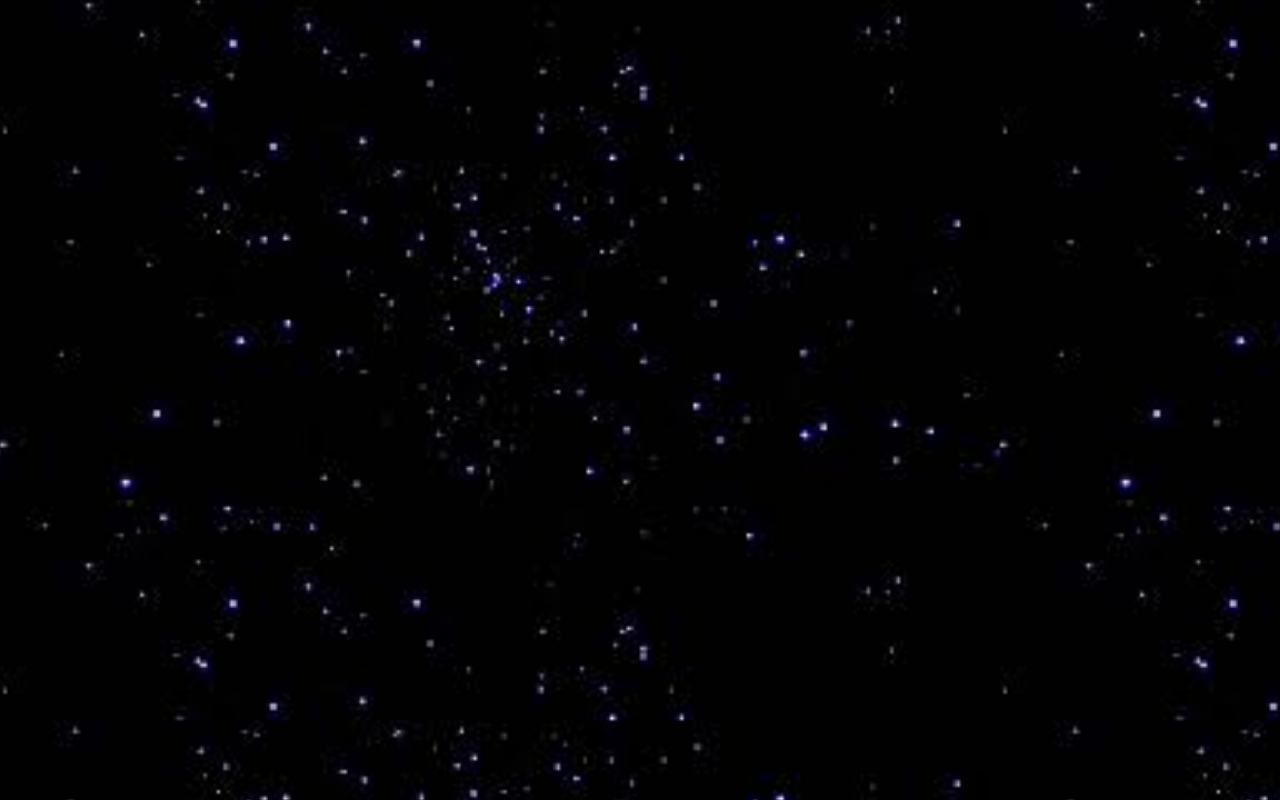
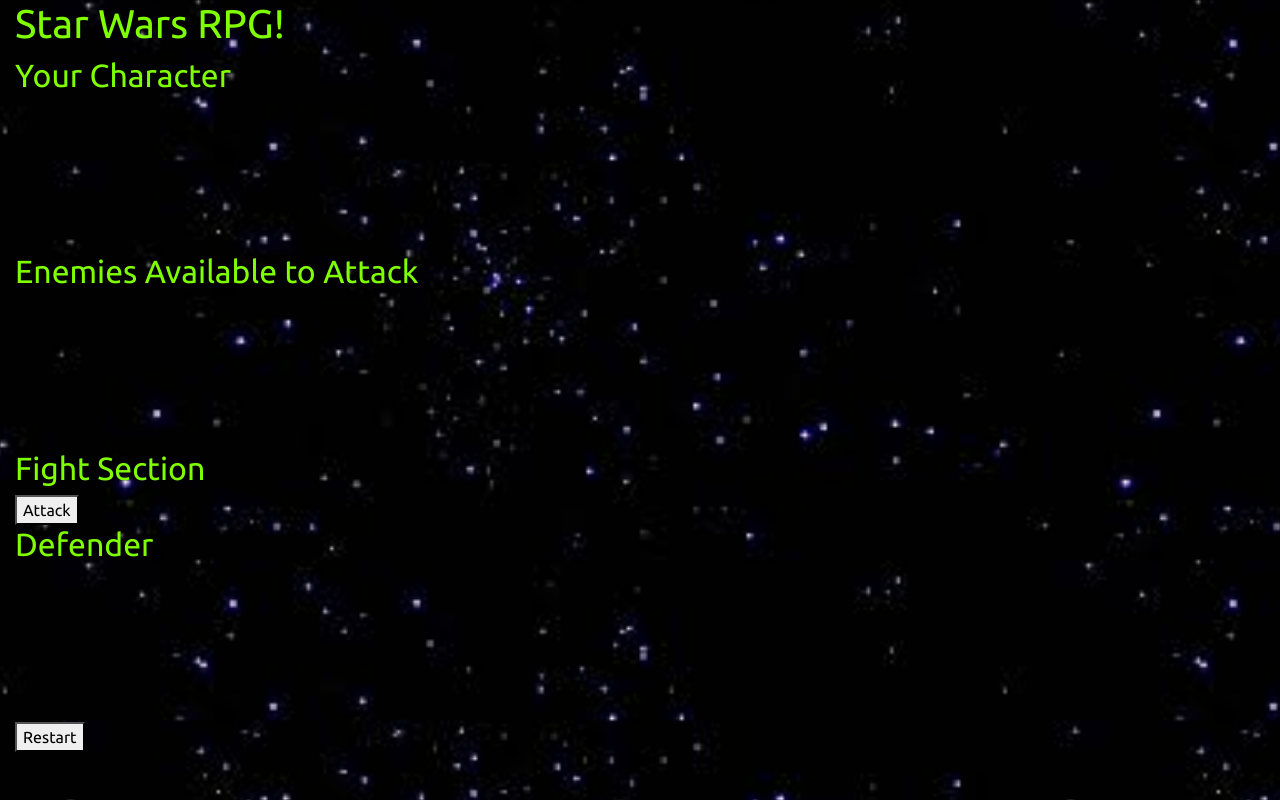
Before and after one commit to ksmills88/StarWarsGame, a plain HTML site: page index.html in a window 1280 px wide. Drawn offline with nearby package versions, Linux system fonts and the light colour scheme.

Commit message:
html with empty divs with id for JS

```diff
--- a/assets/css/style.css
+++ b/assets/css/style.css
@@ -1,4 +1,9 @@
 body {
     background-image: url("../images/background1.jpg");
     background-size: 1000px;
+    font-family: 'Ubuntu', sans-serif;
+    color: chartreuse
 }
+.imagearea {
+    height: 150px;
+}
--- a/index.html
+++ b/index.html
@@ -9,13 +9,24 @@
     <link rel="stylesheet" type="text/css" href="assets/css/reset.css">
     <link rel="stylesheet" href="https://maxcdn.bootstrapcdn.com/bootstrap/4.0.0/css/bootstrap.min.css" integrity="sha384-Gn5384xqQ1aoWXA+058RXPxPg6fy4IWvTNh0E263XmFcJlSAwiGgFAW/dAiS6JXm" crossorigin="anonymous">
     <link rel="stylesheet" type="text/css" href="assets/css/style.css">
-
+    <link href="https://fonts.googleapis.com/css?family=Ubuntu" rel="stylesheet">
 </head>
 <body>
+    <div class="container-fluid">
+        <h1>Star Wars RPG!</h1>
+        <div id="start-character"></div>
+        <h2>Your Character</h2>
+        <div class="imagearea" id="chosen-character"></div>
+        <h2>Enemies Available to Attack</h2>
+        <div class="imagearea" id="enemies"></div>
+        <h2>Fight Section</h2>
+        <button type="button">Attack</button>
+        <h2>Defender</h2>
+        <div class="imagearea" id="defender"></div>
+        <div id="comment"></div>
+        <button type="button" id="button">Restart</button>
 
-
-
-
+    </div>
 
 <script type="text/javascript" src="assets/javascript/game.js"></script>
 </body>
```
